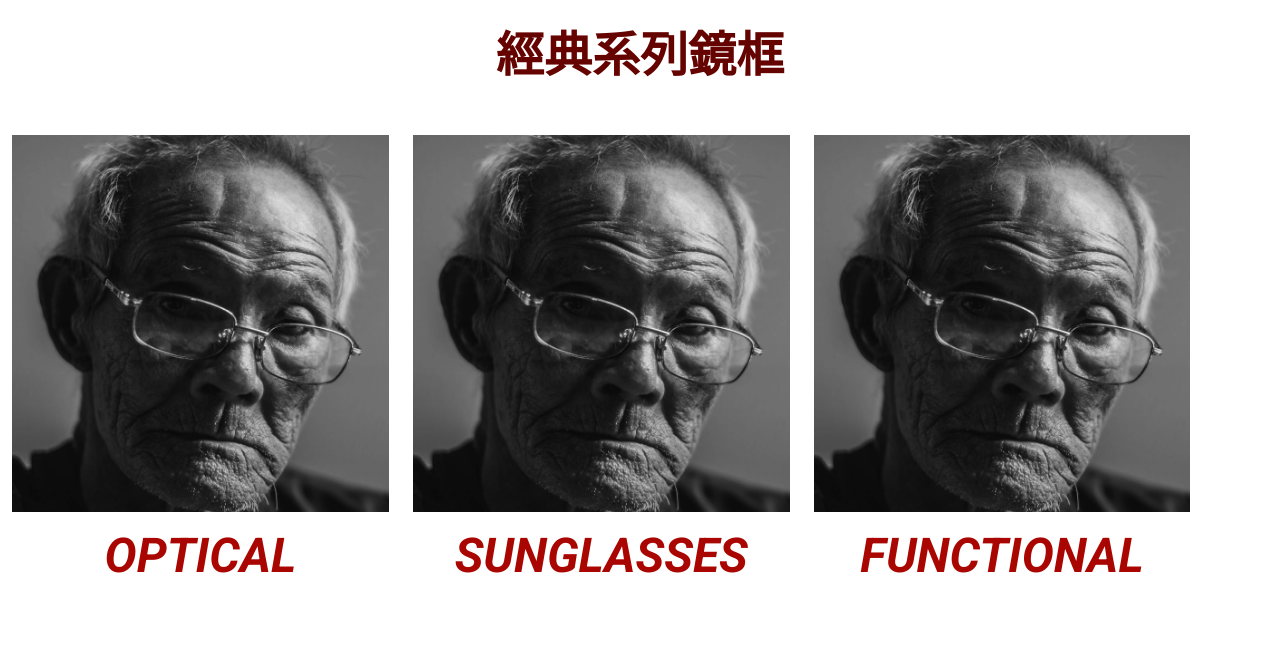
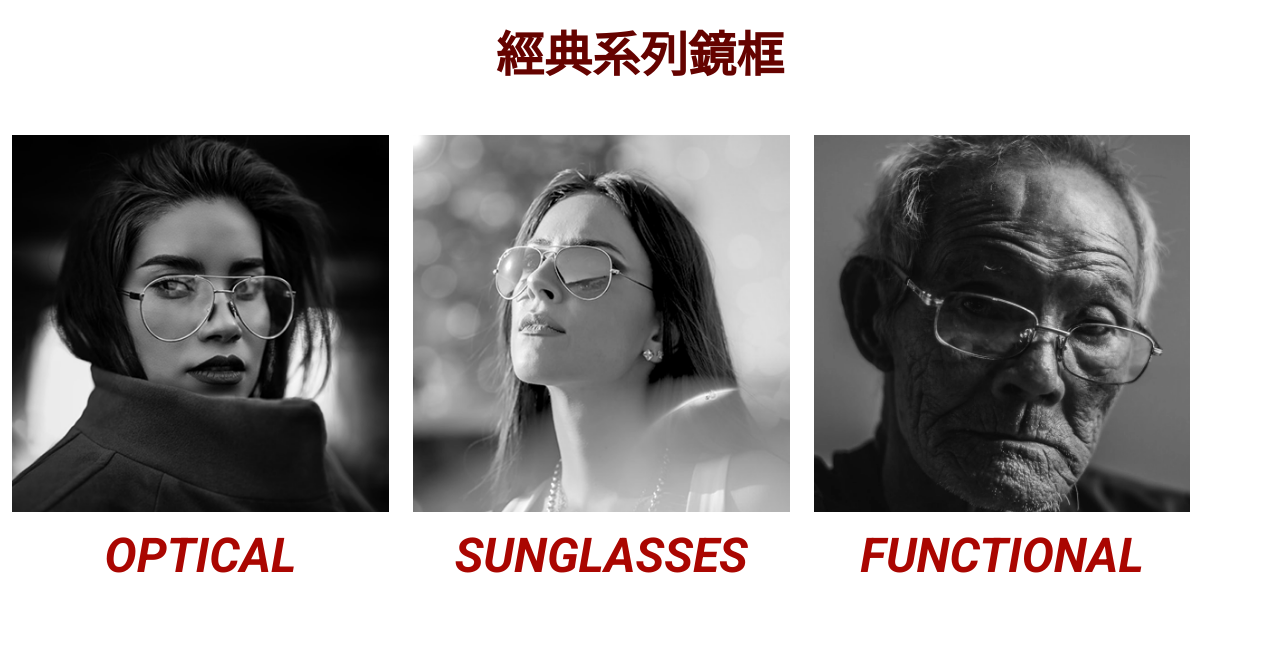
Before and after one commit to ivy2846357/hexschool-summer-2022-hw03, a plain HTML site: page index.html in a window 1280 px wide. Shown: the part 1420-2070 px from the top of the page. Drawn offline with Linux system fonts and the light colour scheme.

Commit message:
Update 2022-08-05T05:23:49.422Z

```diff
--- a/index.html
+++ b/index.html
@@ -83,11 +83,11 @@
   <h3 class="section-index-title red">經典系列鏡框</h3>
   <ul class="feature-classic-list">
     <li class="feature-classic-item hover-translate-animation">
-      <img class="feature-classic-img" src="./assets/images/product-3-r.png" alt="product-img">
+      <img class="feature-classic-img" src="./assets/images/product-1-r.png" alt="product-img">
       <h4 class="section-index-subtitle">OPTICAL</h4>
     </li>
     <li class="feature-classic-item hover-translate-animation">
-      <img class="feature-classic-img" src="./assets/images/product-3-r.png" alt="product-img">
+      <img class="feature-classic-img" src="./assets/images/product-2-r.png" alt="product-img">
       <h4 class="section-index-subtitle">SUNGLASSES</h4>
     </li>
     <li class="feature-classic-item hover-translate-animation">
```
Also changed, not shown: assets/images/product-1-r.png (added), assets/images/product-2-r.png (added).
